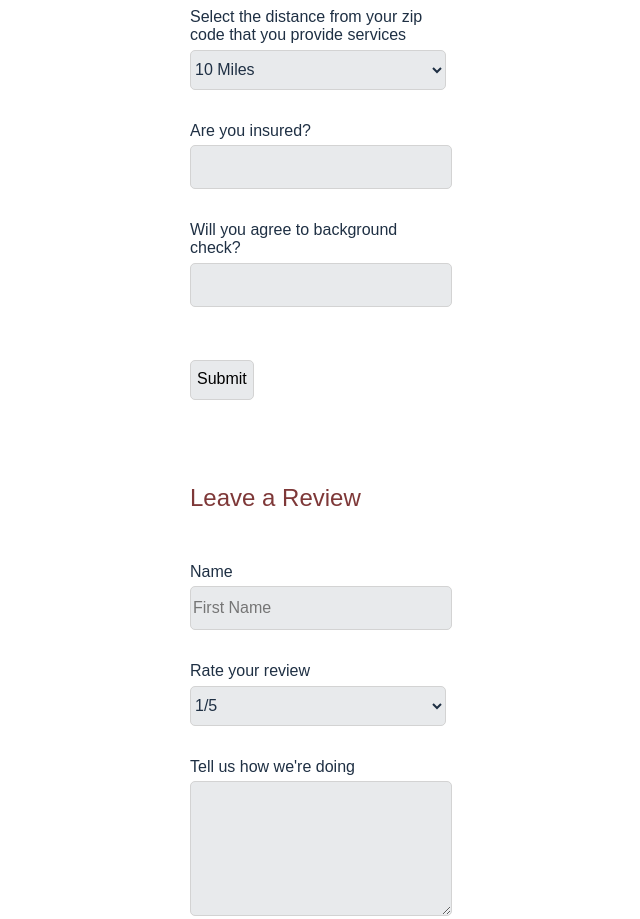
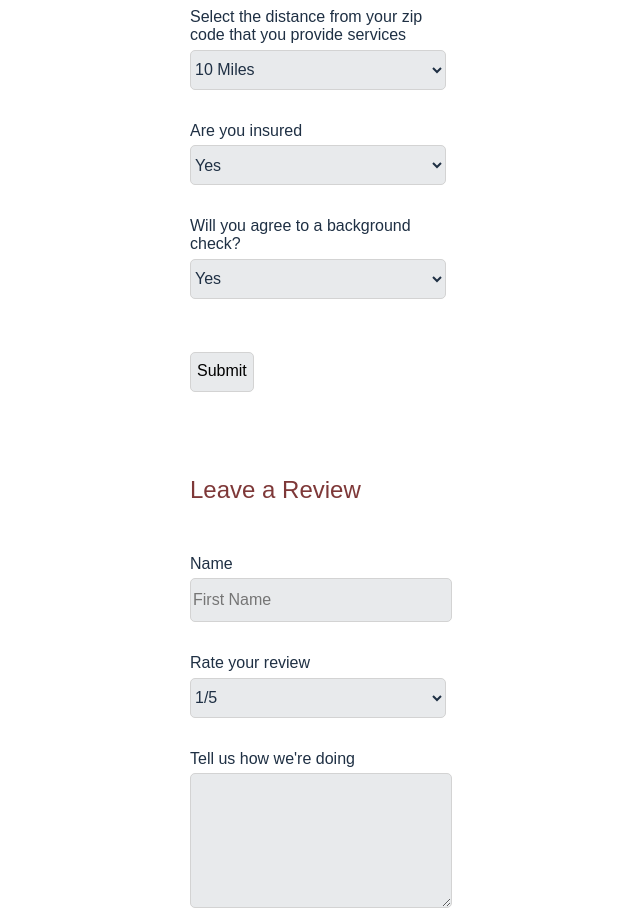
Before and after one commit to jaychapman/Project3, a React (Create React App) app in the folder client/: page / in a window 1280 px wide. Shown: the part 1560-2479 px from the top of the page, without its empty margins (322-962 px from the left). Built offline with nearby package versions, Linux system fonts and the light colour scheme.

Commit message:
fixed problem with provider form

```diff
--- a/client/src/App.css
+++ b/client/src/App.css
@@ -149,6 +149,11 @@ h2 {
   grid-gap: 1.5rem;
 }
 
+.topChoiceReq {
+  font-size: small;
+  color: rgb(126, 56, 56);
+}
+
 input,
 select {
   height: 40px;
--- a/client/src/components/ProviderForm.js
+++ b/client/src/components/ProviderForm.js
@@ -171,25 +171,31 @@ class ProviderForm extends Component{
                 </select>
               </div>
 
-              <div className="test" id="zipDiv">
-                <label htmlFor="insured">Are you insured?</label>
-                <input typeof="checkbox"
+
+              <div className="test" id="whoDiv">
+                  <label htmlFor="insured">Are you insured</label>
+                <select
                   name="insured"
                   value={this.state.insured}
                   onChange={this.handleChange}
-                  id="insured"
-                />
+                  id="insured">
+                    <option value="yes">Yes</option>
+                    <option value="no">No</option>
+                </select>
               </div>
 
-              <div className="test" id="zipDiv">
-                <label htmlFor="backgroundCheck">Will you agree to background check?</label>
-                <input typeof="checkbox"
+              <div className="test" id="whoDiv">
+                  <label htmlFor="backgroundCheck">Will you agree to a background check?</label>
+                <select
                   name="backgroundCheck"
                   value={this.state.backgroundCheck}
                   onChange={this.handleChange}
-                  id="backgroundCheck"
-                />
+                  id="backgroundCheck">
+                    <option value="yes">Yes</option>
+                    <option value="no">No</option>
+                </select>
               </div>
+
 
               <div className="test" id="submitDiv">
                   <button className="submitBtn" type="submit">Submit</button>
```
Also changed, not shown: 1 other file (tests, documents, lock files or other folders).
